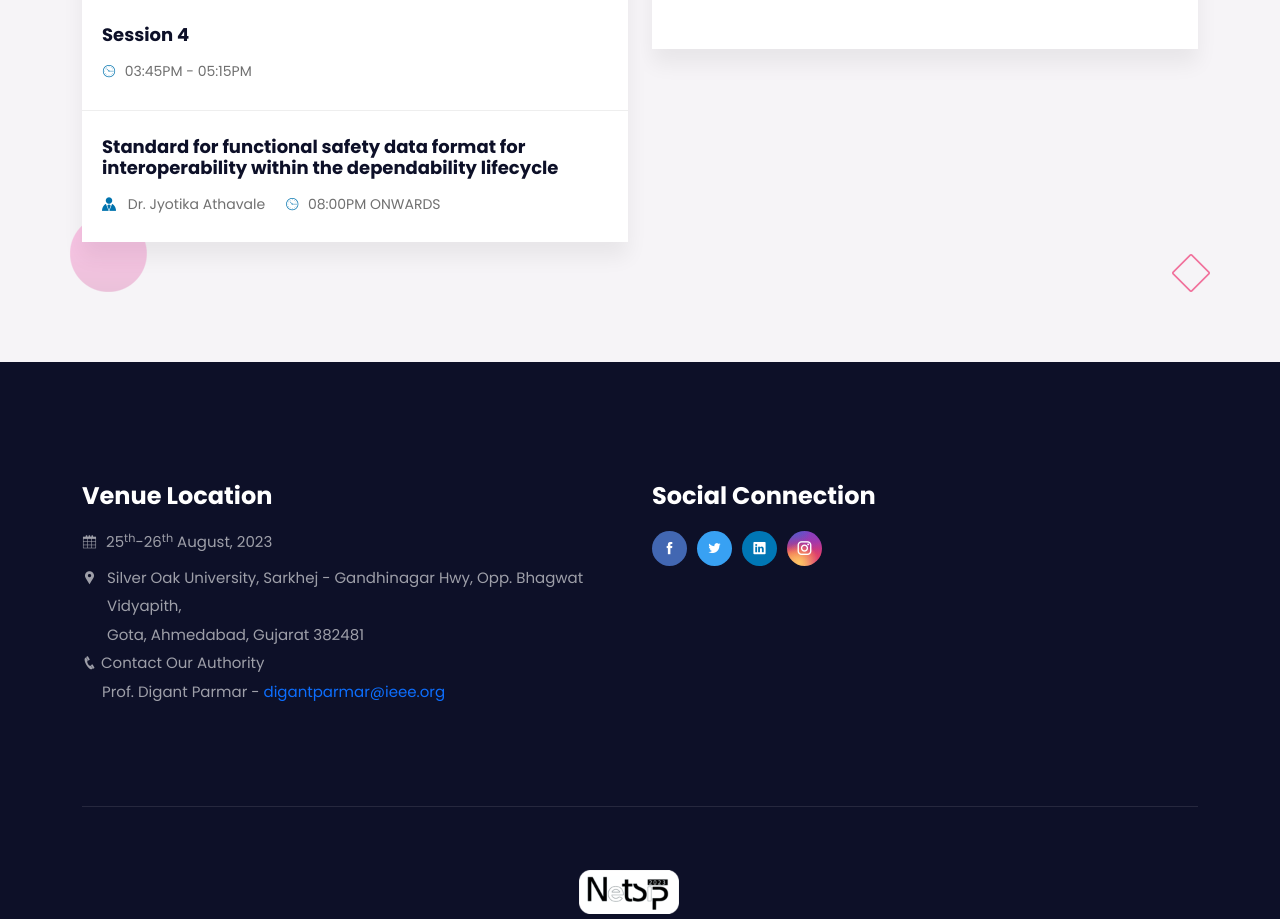
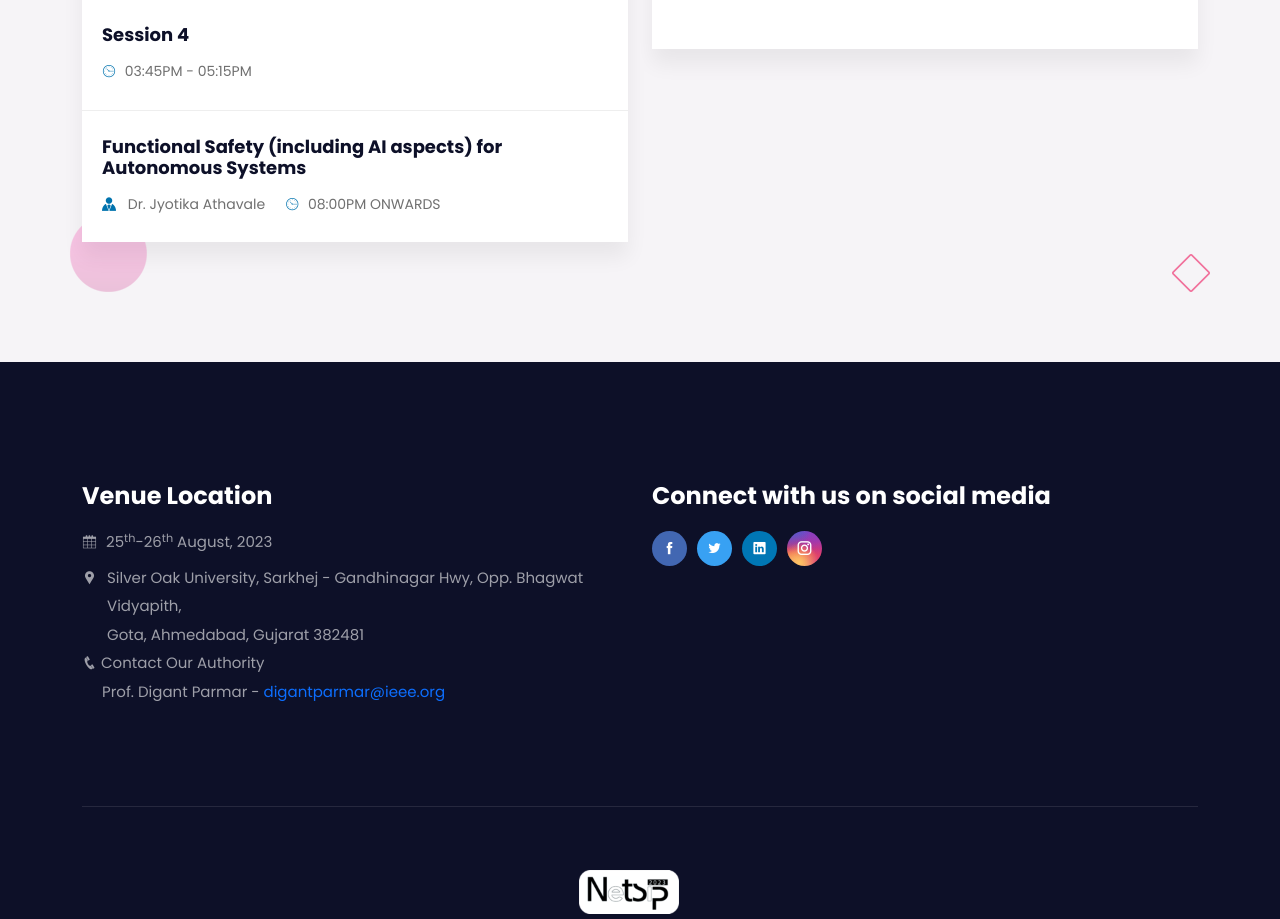
Before and after one commit to IEEE-SOU-SB/Netsip, a React (Create React App) app in the folder evnia/client/: page /schedule-3 in a window 1280 px wide. Shown: the part 1260-2179 px from the top of the page. Built offline with nearby package versions, Linux system fonts and the light colour scheme; the HTML template or start-up script is replaced by a standard one.

Commit message:
updated changes done by om patel

```diff
--- a/evnia/client/src/Routes.jsx
+++ b/evnia/client/src/Routes.jsx
@@ -46,7 +46,7 @@ const AppRouter = () => {
             <Switch>
                 <Route path="/Netsip" exact component={HomeDefault} />
                 <Route path="/about-1" exact component={AboutOne} />
-                <Route path='/about-2' component={() => {window.location.href = 'https://ieee.socet.edu.in/about-socet-sb/';return null;}}/>
+                <Route path='/about-2' component={() => {window.location.href = 'https://ieee.socet.edu.in';return null;}}/>
                 <Route path="/speakers-1" exact component={SpeakersOne} />
                 <Route path="/schedule-3" exact component={ScheduleThree} />
                 <Route path="/login" exact component={Login} />
--- a/evnia/client/src/components/Common/Footer.jsx
+++ b/evnia/client/src/components/Common/Footer.jsx
@@ -33,7 +33,7 @@ class Footer extends React.Component {
 
                         <div className="col-lg-6 col-md-6">
                             <div className="single-footer-widget">
-                                <h3>Social Connection</h3>
+                                <h3>Connect with us on social media</h3>
 
                                 <ul className="social-links">
                                     <li>
--- a/evnia/client/src/components/Common/FunFact.jsx
+++ b/evnia/client/src/components/Common/FunFact.jsx
@@ -98,7 +98,8 @@ class FunFact extends React.Component {
                                         />
                                     </VisibilitySensor>
                                 </h3>
-                                <p>Total Our Members</p>
+                                <p>Our total members
+</p>
                             </div>
                         </div>
 
--- a/evnia/client/src/components/Common/WhyUs.jsx
+++ b/evnia/client/src/components/Common/WhyUs.jsx
@@ -63,7 +63,7 @@ class WhyUs extends React.Component {
 
                                         <p>Silver Oak University IEEE Signal Processing Society is a dynamic platform dedicated to igniting technological innovation, fostering academic excellence, and empowering the signal processing community. Driven by a shared vision of advancing the frontiers of signal processing and nurturing a community of passionate individuals dedicated to shaping a brighter future.<pre>                   </pre><pre>                   </pre><pre>         </pre></p>
 
-                                        <a href="https://ieee.socet.edu.in/about-socet-sb/" target='_blank' className="btn btn-primary">Read More</a>
+                                        <a href="https://ieee.socet.edu.in" target='_blank' className="btn btn-primary">Read More</a>
                                     </div>
                                 </div>
                             </div>
--- a/evnia/client/src/components/HomeDefault/EventSchedules.jsx
+++ b/evnia/client/src/components/HomeDefault/EventSchedules.jsx
@@ -366,7 +366,9 @@ class EventSchedules extends React.Component {
                                                     </div>
 
                                                     <div className="schedule-info">
-                                                        <h3>Standard for functional safety data format for interoperability within the dependability lifecycle</h3>
+                                                        <h3>Functional Safety (including AI aspects) for
+Autonomous Systems
+</h3>
                                                         <ul>
                                                             <li><i className="icofont-user-suited"></i> by Ms. Jyotika Athavale </li>
                                                             <li><i className="icofont-wall-clock"></i> 08:00PM ONWARDS </li>
--- a/evnia/client/src/components/HomeDefault/Patron.jsx
+++ b/evnia/client/src/components/HomeDefault/Patron.jsx
@@ -34,7 +34,7 @@ class Patron extends React.Component {
                     {/*        <img src={require("../../assets/images/organizing_committee/Mr.shital_agrawal.png")} alt="Speaker" />*/}
 
                     {/*        <div className="speakers-content">*/}
-                    {/*            <h3><Link to="#">Mr. Shital Aggrawal</Link></h3>*/}
+                    {/*            <h3><Link to="#">Mr. Shital Agrawal</Link></h3>*/}
                     {/*            <span>Chairman of Silver Oak University </span>*/}
                     {/*        </div>*/}
                     {/*        <ul>*/}
@@ -146,7 +146,7 @@ class Patron extends React.Component {
                     {/*        <div className="speakers-content">*/}
                     {/*            <h3><Link to="#">Dr. Chirag Paunwala</Link></h3>*/}
                     {/*            /!* <span><b>Patron</b></span> *!/*/}
-                    {/*            <span>Professor and Head, EC Dept at SCET, SuratSM-IEEE, M-ACM, FM-IETE, LM-IUPRAI Vice Chair, IEEE GSChair, IEEE SPS Chapter Gujarat Section Chair, Recruitment and Retention subcommittee, IEEE SPS</span>*/}
+                    {/*            <span>Professor and Head, EC Dept at SCET, SuratSM-IEEE, M-ACM, FM-IETE, LM-IUPRAI Vice Chair, IEEE GSChair, Chairperson, IEEE SPS Chapter Gujarat Section; Vice-Chairperson, IEEE Gujrat Section, Recruitment and Retention subcommittee, IEEE SPS</span>*/}
                     {/*        </div>*/}
                     {/*        <ul>*/}
                     {/*            /!* <li>*/}
--- a/evnia/client/src/components/HomeDefault/chief-patron.jsx
+++ b/evnia/client/src/components/HomeDefault/chief-patron.jsx
@@ -34,7 +34,7 @@ class Chief_Patron extends React.Component {
                             <img src={require("../../assets/images/organizing_committee/Mr.shital_agrawal.png")} alt="Speaker" />
 
                             <div className="speakers-content">
-                                <h3><Link to="#">Mr. Shital Aggrawal</Link></h3>
+                                <h3><Link to="#">Mr. Shital Agrawal</Link></h3>
                                 <span>Chairman of Silver Oak University </span>
                             </div>
                             <ul>
@@ -146,7 +146,7 @@ class Chief_Patron extends React.Component {
                     {/*        <div className="speakers-content">*/}
                     {/*            <h3><Link to="#">Dr. Chirag Paunwala</Link></h3>*/}
                     {/*            /!* <span><b>Patron</b></span> *!/*/}
-                    {/*            <span>Professor and Head, EC Dept at SCET, SuratSM-IEEE, M-ACM, FM-IETE, LM-IUPRAI Vice Chair, IEEE GSChair, IEEE SPS Chapter Gujarat Section Chair, Recruitment and Retention subcommittee, IEEE SPS</span>*/}
+                    {/*            <span>Professor and Head, EC Dept at SCET, SuratSM-IEEE, M-ACM, FM-IETE, LM-IUPRAI Vice Chair, IEEE GSChair, Chairperson, IEEE SPS Chapter Gujarat Section; Vice-Chairperson, IEEE Gujrat Section, Recruitment and Retention subcommittee, IEEE SPS</span>*/}
                     {/*        </div>*/}
                     {/*        <ul>*/}
                     {/*            /!* <li>*/}
--- a/evnia/client/src/components/HomeDefault/organizers.jsx
+++ b/evnia/client/src/components/HomeDefault/organizers.jsx
@@ -34,7 +34,7 @@ class Organisers extends React.Component {
                     {/*        <img src={require("../../assets/images/organizing_committee/Mr.shital_agrawal.png")} alt="Speaker" />*/}
 
                     {/*        <div className="speakers-content">*/}
-                    {/*            <h3><Link to="#">Mr. Shital Aggrawal</Link></h3>*/}
+                    {/*            <h3><Link to="#">Mr. Shital Agrawal</Link></h3>*/}
                     {/*            <span>Chief Patron</span>*/}
                     {/*        </div>*/}
                     {/*        <ul>*/}
@@ -146,7 +146,7 @@ class Organisers extends React.Component {
                             <div className="speakers-content">
                                 <h3><Link to="#">Dr. Chirag Paunwala</Link></h3>
                                  <span><b>General Chair</b></span>
-                                <span>IEEE SPS Chapter Gujarat Section Chair</span>
+                                <span>Chairperson, IEEE SPS Chapter Gujarat Section; Vice-Chairperson, IEEE Gujrat Section</span>
                             </div>
                             <ul>
                                 {/* <li>
--- a/evnia/client/src/components/schedule/EventSchedulesThree.jsx
+++ b/evnia/client/src/components/schedule/EventSchedulesThree.jsx
@@ -201,7 +201,9 @@ class EventSchedulesThree extends React.Component {
                                         </div> */}
 
                                         <div className="schedule-info">
-                                            <h3><Link to="#">Standard for functional safety data format for interoperability within the dependability lifecycle</Link></h3>
+                                            <h3><Link to="#">Functional Safety (including AI aspects) for
+Autonomous Systems
+</Link></h3>
 
                                             <ul>
                                                 <li><i className="icofont-user-suited"></i> Dr. Jyotika Athavale </li>
```
Also changed, not shown: 1 other file (tests, documents, lock files or other folders).
